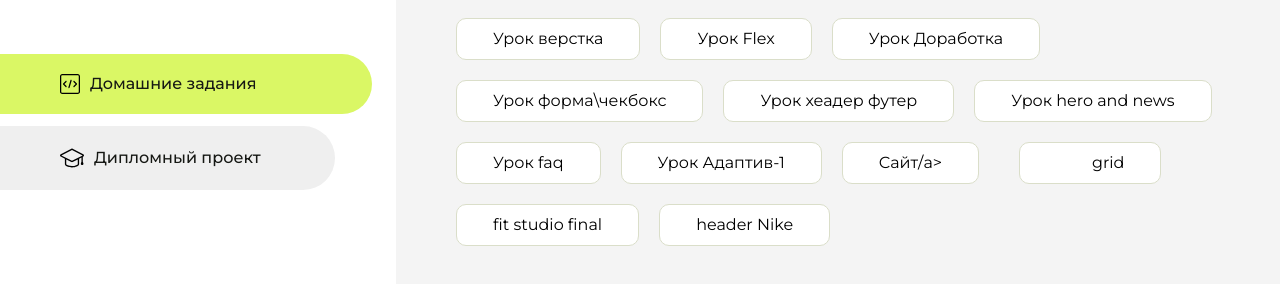
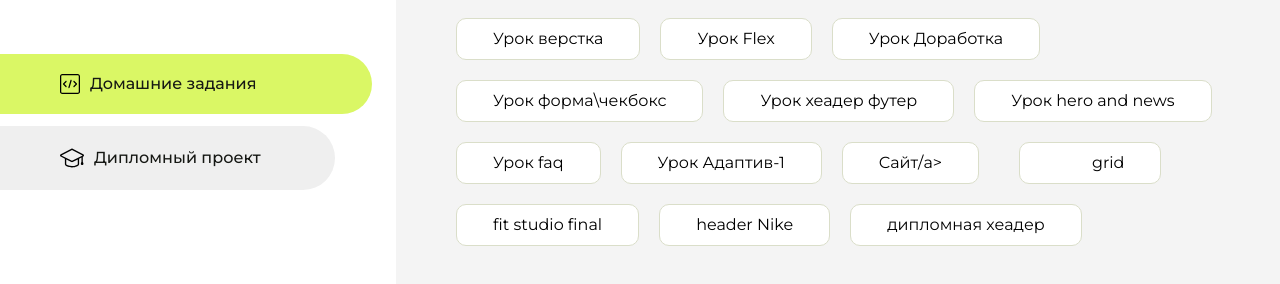
Before and after one commit to elelmana/homework, a plain HTML site: page index.html in a window 1280 px wide. Shown: the part 282-566 px from the top of the page. Drawn offline with Linux system fonts and the light colour scheme.

Commit message:
Update index.html

```diff
--- a/index.html
+++ b/index.html
@@ -140,6 +140,9 @@
                     <li class="content__list-item">
                         <a href="nike/index.html">header Nike</a>
                     </li>
+                    <li class="content__list-item">
+                        <a href="dyson/index.html">дипломная хеадер</a>
+                    </li>
                 </ul>
             </div>
             <div class="content__block hidden" id="diplomBlock">
```
